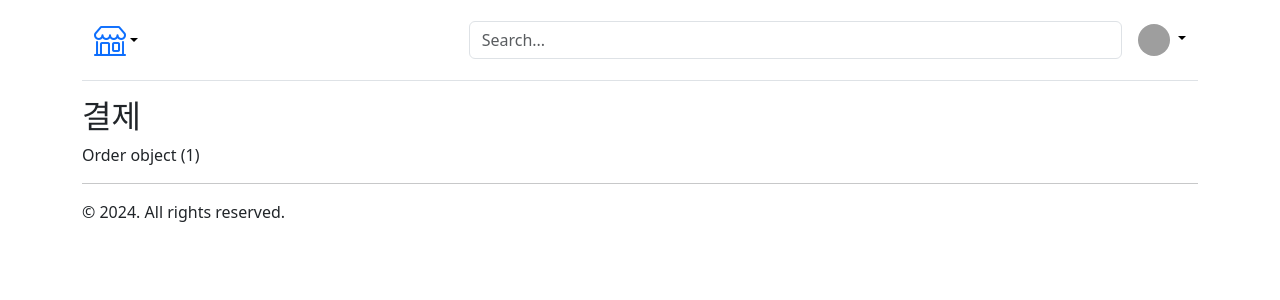
After one commit to 0o0w0d/django-portone, a Django app: page /mall/order/1/pay/ in a window 1280 px wide. The commit adds this page. Shown: the top 300 px of the page. Run offline with Django 4.2, Linux system fonts and the light colour scheme; a user stored in the database is signed in; tables that the repository leaves empty hold one stand-in row (values such as "Sample post"); some libraries are stand-ins or nearby versions; grey boxes are pictures that could not be loaded.

Commit message:
add order creation from cart_product

```diff
--- a/mall/models.py
+++ b/mall/models.py
@@ -1,8 +1,11 @@
+from typing import List
 from uuid import uuid4
 from django.db import models
 from django.core.validators import MinValueValidator
 from django.db.models import UniqueConstraint
+from django.db.models import QuerySet
 
+from accounts.models import User
 from config import settings
 
 
@@ -64,6 +67,10 @@ class CartProduct(models.Model):
             UniqueConstraint(fields=["user", "product"], name="unique_user_product")
         ]
 
+    @property
+    def amount(self):
+        return self.product.price * self.quantity
+
 
 class Order(models.Model):
     class Status(models.TextChoices):
@@ -91,6 +98,29 @@ class Order(models.Model):
     created_at = models.DateTimeField(auto_now_add=True)
     updated_at = models.DateTimeField(auto_now=True)
 
+    @classmethod
+    def create_from_cart(
+        cls, user: User, cart_product_ps: QuerySet[CartProduct]
+    ) -> "Order":
+        # 리스트를 생성해 DB 조회가 1번만 실행되도록
+        cart_product_list: List[CartProduct] = list(cart_product_ps)
+        total_amount = sum(cart_product.amount for cart_product in cart_product_list)
+        order = cls.objects.create(user=user, total_amount=total_amount)
+
+        ordered_product_list = []
+        for cart_product in cart_product_list:
+            ordered_product = OrderedProduct(
+                order=order,
+                product=cart_product.product,
+                name=cart_product.product.name,
+                price=cart_product.product.price,
+                quantity=cart_product.quantity,
+            )
+            ordered_product_list.append(ordered_product)
+
+        OrderedProduct.objects.bulk_create(ordered_product_list)
+        return order
+
 
 # order - product M2M으로 연결하는 모델
 class OrderedProduct(models.Model):
--- a/mall/templates/mall/cart_detail.html
+++ b/mall/templates/mall/cart_detail.html
@@ -50,6 +50,6 @@
   </div>
   <hr>
   <div class="text-end">
-    <a href="#" class="btn btn-primary">주문하기</a>
+    <a href="{% url "order_new" %}" class="btn btn-primary">주문하기</a>
   </div>
 {% endblock content %}
--- /dev/null
+++ b/mall/templates/mall/order_pay.html
@@ -0,0 +1,7 @@
+{% extends "mall/base.html" %}
+
+{% block content %}
+  <h2>결제</h2>
+
+  {{ order }}
+{% endblock content %}
--- a/mall/urls.py
+++ b/mall/urls.py
@@ -5,4 +5,6 @@ urlpatterns = [
     path("", views.product_list, name="product_list"),
     path("cart/<int:product_pk>/add/", views.add_to_cart, name="add_to_cart"),
     path("cart/", views.cart_detail, name="cart_detail"),
+    path("order/new/", views.order_new, name="order_new"),
+    path("order/<int:pk>/pay/", views.order_pay, name="order_pay"),
 ]
--- a/mall/views.py
+++ b/mall/views.py
@@ -7,7 +7,7 @@ from django.views.decorators.http import require_POST
 from django.contrib import messages
 
 from mall.forms import CartProductForm
-from mall.models import CartProduct, Product
+from mall.models import CartProduct, Order, Product
 
 
 # Create your views here.
@@ -81,3 +81,22 @@ def add_to_cart(request, product_pk):
     # redirect_url = request.META.get("HTTP_REFERER", "product_list")
     # return redirect(redirect_url)
     return JsonResponse({"statusCode": 200})
+
+
+@login_required
+def order_new(request):
+    user = request.user
+    cart_product_qs = CartProduct.objects.filter(user=user)
+
+    # 주문 생성 -> 장바구니 삭제
+    order = Order.create_from_cart(user=user, cart_product_ps=cart_product_qs)
+    cart_product_qs.delete()
+
+    return redirect("order_pay", order.pk)
+
+
+@login_required
+def order_pay(request, pk):
+    order = get_object_or_404(Order, pk=pk, user=request.user)
+    messages.warning(request, "구현 예정")
+    return render(request, "mall/order_pay.html", {"order": order})
```
Also changed, not shown: mall/admin.py (+6 -1 lines).
